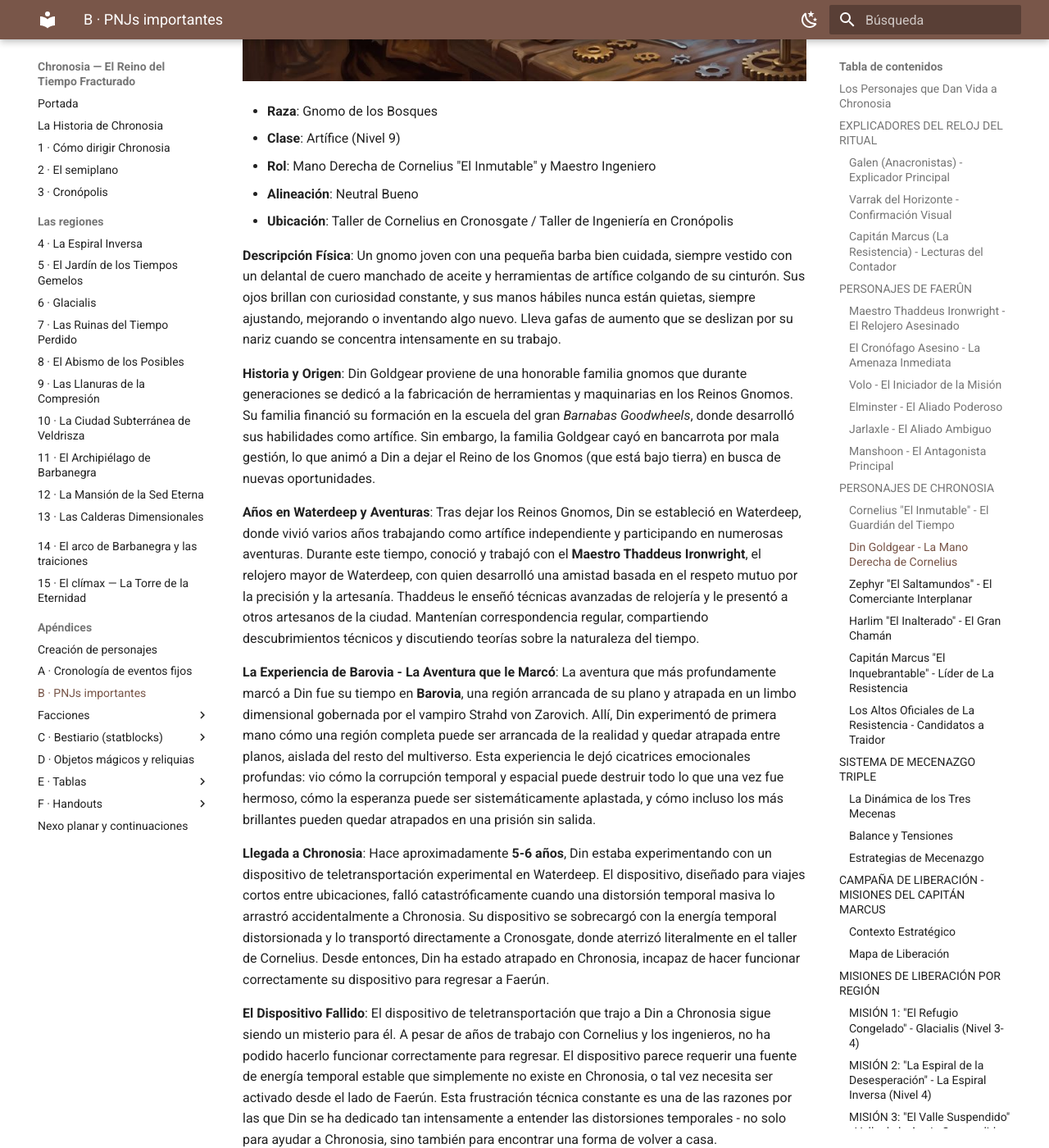
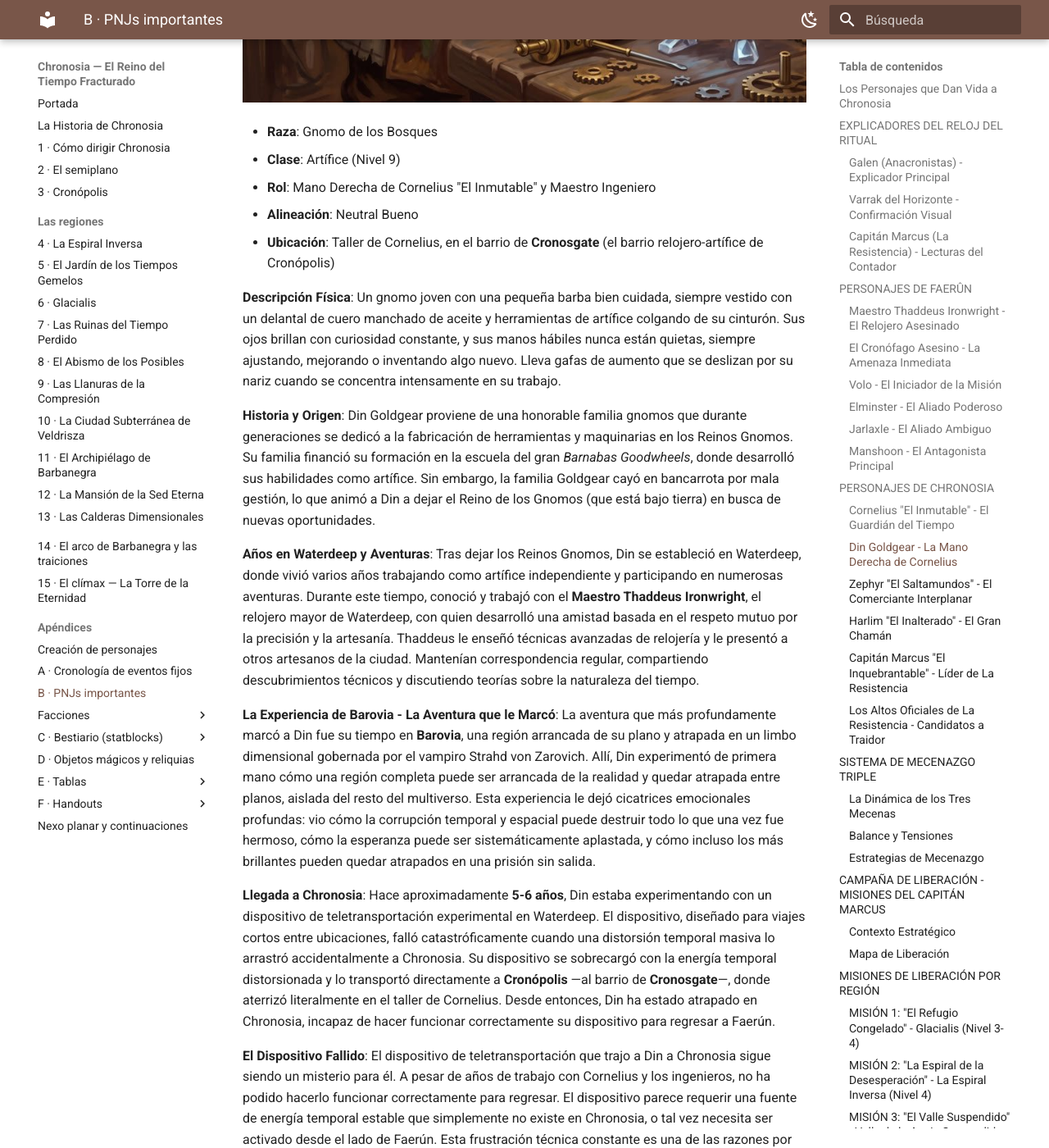
Before and after one commit to asantolaria/dnd-campaign-chronosia, an MkDocs documentation site: the page built from Chronosia_Campana_Profesional/02_Guia_DM/03_NPCs_Importantes.md, in a window 1280 px wide and 1400 px high, scrolled down 9024 px. Shown: the whole window at 82% size. Built offline with MkDocs 1.6.1 and Material for MkDocs 9.7.7, drawn with Linux system fonts in a browser that asks for light colours; some of the changed text lies outside the part shown.

Commit message:
Cronópolis: barrios de la ciudad; Cronosgate es un barrio (Cornelius y Din en Cronópolis)
- Cronosgate deja de ser una "aldea aparte": ahora es el barrio relojero-artífice
  de Cronópolis (muralla este, zona 5), hogar de Cornelius y Din. Corregidas sus
  fichas para que ambos estén, coherentemente, en Cronópolis.
- Nueva sección "Los barrios de Cronópolis" (La Cúpula anacronista, Fortaleza de
  Acero, Cronosgate, Plaza del Reloj/Concejo, El Fondeadero, Ciudad de Tiendas
  -refugiados-, Refugio sin Nombre): la política Resistencia↔Anacronistas se
  vuelve geográfica y los refugiados de las regiones caídas tienen su barrio.
- Fix: Din ya no figura etiquetado como "(La Resistencia)" en el motor de
  campaña — es el ingeniero puente, no un miembro de la facción.

Co-Authored-By: Claude Opus 4.8 (1M context) <noreply@anthropic.com>

```diff
--- a/Chronosia_Campana_Profesional/02_Guia_DM/03_NPCs_Importantes.md
+++ b/Chronosia_Campana_Profesional/02_Guia_DM/03_NPCs_Importantes.md
@@ -134,7 +134,7 @@
 - **Raza**: Humano
 - **Rol**: Guardián del Tiempo Natural
 - **Alineación**: Neutral Bueno
-- **Ubicación**: Taller de relojería en Cronosgate, una aldea en burbuja temporal estable
+- **Ubicación**: Taller de relojería en **Cronosgate**, el barrio relojero-artífice de Cronópolis (su sola presencia mantiene allí una burbuja de tiempo especialmente estable)
 
 **Descripción Física**: Un hombre de mediana edad, siempre vestido con un delantal de cuero manchado de aceite y herramientas de relojería colgando de su cinturón. Sus manos son firmes y precisas, sus ojos de un azul profundo que parece ver más allá del tiempo mismo. Su cabello gris plateado está siempre despeinado, como si hubiera pasado la noche trabajando.
 
@@ -160,7 +160,7 @@
 - **Clase**: Artífice (Nivel 9)
 - **Rol**: Mano Derecha de Cornelius "El Inmutable" y Maestro Ingeniero
 - **Alineación**: Neutral Bueno
-- **Ubicación**: Taller de Cornelius en Cronosgate / Taller de Ingeniería en Cronópolis
+- **Ubicación**: Taller de Cornelius, en el barrio de **Cronosgate** (el barrio relojero-artífice de Cronópolis)
 
 **Descripción Física**: Un gnomo joven con una pequeña barba bien cuidada, siempre vestido con un delantal de cuero manchado de aceite y herramientas de artífice colgando de su cinturón. Sus ojos brillan con curiosidad constante, y sus manos hábiles nunca están quietas, siempre ajustando, mejorando o inventando algo nuevo. Lleva gafas de aumento que se deslizan por su nariz cuando se concentra intensamente en su trabajo.
 
@@ -170,7 +170,7 @@
 
 **La Experiencia de Barovia - La Aventura que le Marcó**: La aventura que más profundamente marcó a Din fue su tiempo en **Barovia**, una región arrancada de su plano y atrapada en un limbo dimensional gobernada por el vampiro Strahd von Zarovich. Allí, Din experimentó de primera mano cómo una región completa puede ser arrancada de la realidad y quedar atrapada entre planos, aislada del resto del multiverso. Esta experiencia le dejó cicatrices emocionales profundas: vio cómo la corrupción temporal y espacial puede destruir todo lo que una vez fue hermoso, cómo la esperanza puede ser sistemáticamente aplastada, y cómo incluso los más brillantes pueden quedar atrapados en una prisión sin salida.
 
-**Llegada a Chronosia**: Hace aproximadamente **5-6 años**, Din estaba experimentando con un dispositivo de teletransportación experimental en Waterdeep. El dispositivo, diseñado para viajes cortos entre ubicaciones, falló catastróficamente cuando una distorsión temporal masiva lo arrastró accidentalmente a Chronosia. Su dispositivo se sobrecargó con la energía temporal distorsionada y lo transportó directamente a Cronosgate, donde aterrizó literalmente en el taller de Cornelius. Desde entonces, Din ha estado atrapado en Chronosia, incapaz de hacer funcionar correctamente su dispositivo para regresar a Faerún.
+**Llegada a Chronosia**: Hace aproximadamente **5-6 años**, Din estaba experimentando con un dispositivo de teletransportación experimental en Waterdeep. El dispositivo, diseñado para viajes cortos entre ubicaciones, falló catastróficamente cuando una distorsión temporal masiva lo arrastró accidentalmente a Chronosia. Su dispositivo se sobrecargó con la energía temporal distorsionada y lo transportó directamente a **Cronópolis** —al barrio de **Cronosgate**—, donde aterrizó literalmente en el taller de Cornelius. Desde entonces, Din ha estado atrapado en Chronosia, incapaz de hacer funcionar correctamente su dispositivo para regresar a Faerún.
 
 **El Dispositivo Fallido**: El dispositivo de teletransportación que trajo a Din a Chronosia sigue siendo un misterio para él. A pesar de años de trabajo con Cornelius y los ingenieros, no ha podido hacerlo funcionar correctamente para regresar. El dispositivo parece requerir una fuente de energía temporal estable que simplemente no existe en Chronosia, o tal vez necesita ser activado desde el lado de Faerún. Esta frustración técnica constante es una de las razones por las que Din se ha dedicado tan intensamente a entender las distorsiones temporales - no solo para ayudar a Chronosia, sino también para encontrar una forma de volver a casa.
 
```
Also changed, not shown: Chronosia_Campana_Profesional/01_Como_Dirigir.md (+1 -1 lines), Chronosia_Campana_Profesional/03_Cronopolis.md (+17 -1 lines).
